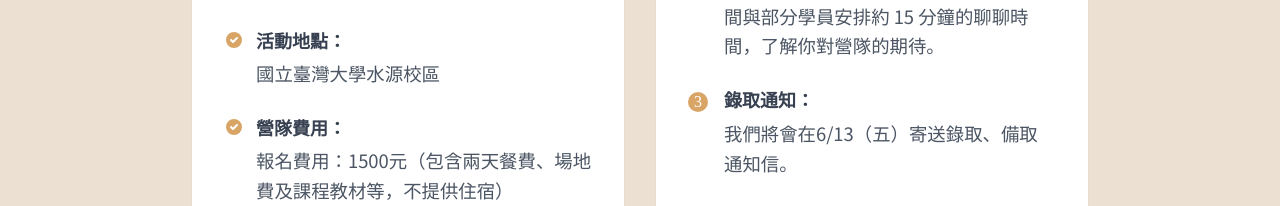
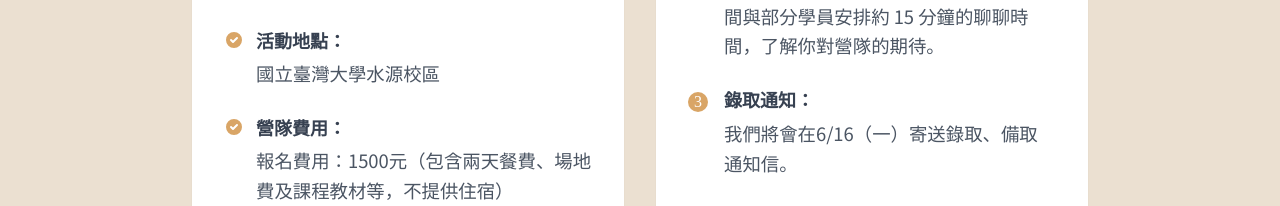
Before and after one commit to pinpinchun/applepie2025, a Vue app: page / in a window 1280 px wide. Shown: the part 5985-6191 px from the top of the page. Built offline with nearby package versions, Linux system fonts and the light colour scheme.

Commit message:
更改錄取時間

```diff
--- a/src/views/index.vue
+++ b/src/views/index.vue
@@ -327,7 +327,7 @@ onUnmounted(() => {
                   </div>
                   <div>
                       <span class="font-bold">錄取通知：</span>
-                      <p>我們將會在6/13（五）寄送錄取、備取通知信。</p>
+                      <p>我們將會在6/16（一）寄送錄取、備取通知信。</p>
                   </div>
                 </li>
                 <li>
```
